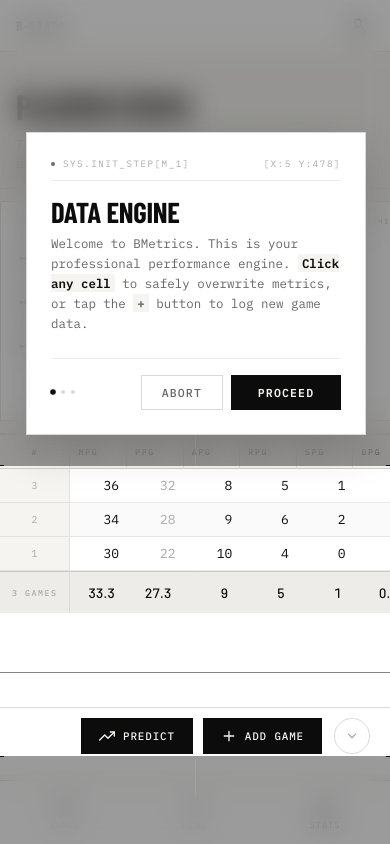
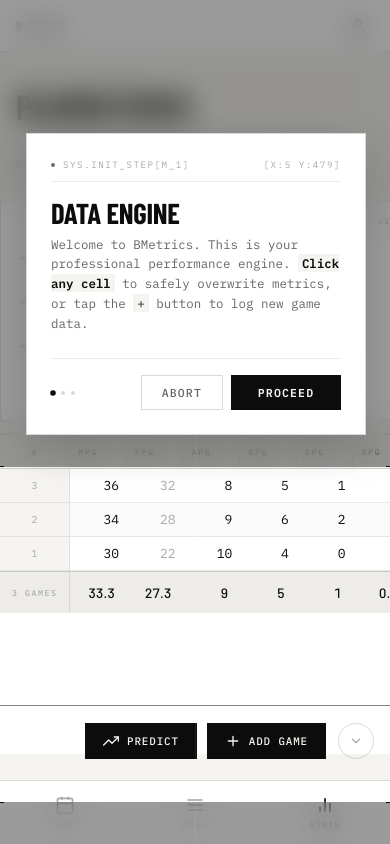
Before and after one commit to vurtal248/bstats, a plain HTML site: page index.html in a window 390 px wide. Drawn offline with nearby package versions, Linux system fonts and the light colour scheme; a web font is replaced by a local one.

Commit message:
Update styles.css

```diff
--- a/css/styles.css
+++ b/css/styles.css
@@ -1806,7 +1806,9 @@ select.input-modern option {
 
   .layout-main {
     grid-column: 1;
-    padding-bottom: calc(70px + env(safe-area-inset-bottom));
+    padding-bottom: calc(90px + env(safe-area-inset-bottom));
+    overflow-y: auto;
+    overflow-x: hidden;
   }
 
   .top-bar-tabs {
@@ -1873,7 +1875,22 @@ select.input-modern option {
   }
 
   .fab-container {
-    padding-bottom: 20px;
+    position: fixed;
+    bottom: calc(85px + env(safe-area-inset-bottom, 0px));
+    right: 16px;
+    width: auto;
+    border: none;
+    background: transparent;
+    padding: 0;
+    z-index: 500;
+  }
+
+  .data-container {
+    overflow: visible;
+  }
+
+  .scroll-context {
+    overflow-y: visible;
   }
 }
 
```
